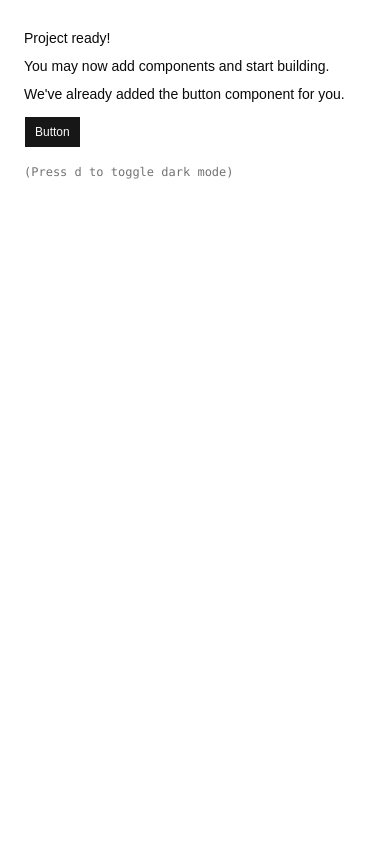
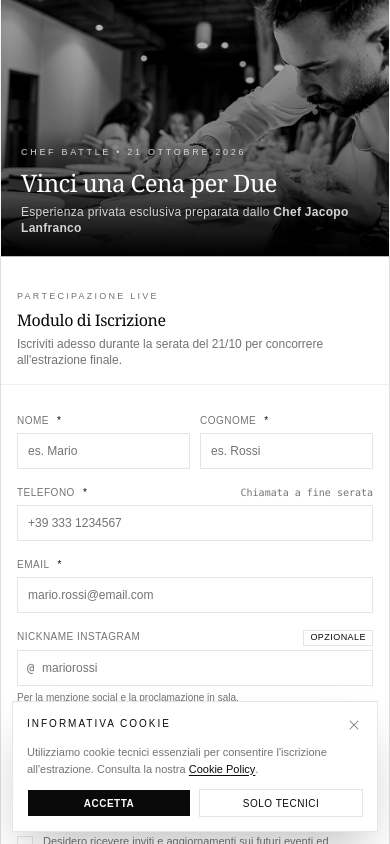
Before and after one commit to DaniCerri/form_estrazione-Jacopo_lanfranco, a React (Vite) app: page / in a window 390 px wide. Shown: the top 844 px of the page. Built offline with nearby package versions, Linux system fonts and the light colour scheme.

Commit message:
feat(app): organizza layout full-bleed mobile-first, tema black & white e metadata

```diff
--- a/index.html
+++ b/index.html
@@ -1,10 +1,11 @@
 <!doctype html>
-<html lang="en">
+<html lang="it">
   <head>
     <meta charset="UTF-8" />
-    <link rel="icon" type="image/svg+xml" href="/vite.svg" />
-    <meta name="viewport" content="width=device-width, initial-scale=1.0" />
-    <title>vite-app</title>
+    <meta name="viewport" content="width=device-width, initial-scale=1.0, maximum-scale=5.0, viewport-fit=cover" />
+    <meta name="description" content="Partecipa all'estrazione a premi ufficiale. Iscriviti gratuitamente in 1 minuto e ottieni il tuo biglietto virtuale numerato." />
+    <meta name="theme-color" content="#18181b" />
+    <title>Grande Estrazione a Premi 2026 | Iscrizione Gratuita</title>
   </head>
   <body>
     <div id="root"></div>
--- a/src/App.tsx
+++ b/src/App.tsx
@@ -1,19 +1,85 @@
-import { Button } from "@/components/ui/button"
+import { useState, useEffect } from "react"
+import { Header } from "@/components/Header"
+import { GiveawayForm } from "@/components/GiveawayForm"
+import { PrizeShowcase } from "@/components/PrizeShowcase"
+import { HowItWorks } from "@/components/HowItWorks"
+import { FaqSection } from "@/components/FaqSection"
+import { Footer } from "@/components/Footer"
+import { SuccessScreen } from "@/components/SuccessScreen"
+import { LegalSheets } from "@/components/LegalSheets"
+import { CookieBanner } from "@/components/CookieBanner"
+import type { TicketData, LegalDocType } from "@/types/giveaway"
 
 export function App() {
+  const [ticket, setTicket] = useState<TicketData | null>(null)
+  const [legalOpen, setLegalOpen] = useState(false)
+  const [activeLegalDoc, setActiveLegalDoc] = useState<LegalDocType>("termini")
+
+  // Ensure default dark theme for high-end B&W aesthetic
+  useEffect(() => {
+    document.documentElement.classList.add("dark")
+  }, [])
+
+  const handleOpenLegal = (doc: LegalDocType) => {
+    setActiveLegalDoc(doc)
+    setLegalOpen(true)
+  }
+
+  const handleSuccess = (createdTicket: TicketData) => {
+    setTicket(createdTicket)
+    window.scrollTo({ top: 0, behavior: "smooth" })
+  }
+
+  const handleReset = () => {
+    setTicket(null)
+    window.scrollTo({ top: 0, behavior: "smooth" })
+  }
+
   return (
-    <div className="flex min-h-svh p-6">
-      <div className="flex max-w-md min-w-0 flex-col gap-4 text-sm leading-loose">
-        <div>
-          <h1 className="font-medium">Project ready!</h1>
-          <p>You may now add components and start building.</p>
-          <p>We&apos;ve already added the button component for you.</p>
-          <Button className="mt-2">Button</Button>
+    <div className="min-h-screen bg-black flex justify-center selection:bg-neutral-800">
+      {/* Mobile edge-to-edge container */}
+      <main className="w-full max-w-md min-h-screen bg-background border-x border-border/40 shadow-2xl flex flex-col px-0 relative">
+        {/* Full Bleed Hero Header (No Navbar) */}
+        <Header />
+
+        {/* Content Area */}
+        <div className="flex-1 w-full flex flex-col">
+          {ticket ? (
+            <SuccessScreen ticket={ticket} onReset={handleReset} />
+          ) : (
+            <>
+              {/* Form IMMEDIATELY below Hero */}
+              <GiveawayForm
+                onOpenLegal={handleOpenLegal}
+                onSuccess={handleSuccess}
+              />
+
+              {/* Prize Details below the form */}
+              <PrizeShowcase />
+
+              {/* How it works below the form */}
+              <HowItWorks />
+
+              {/* FAQs */}
+              <FaqSection />
+            </>
+          )}
+
+          {/* Footer with legal navigation */}
+          <Footer onOpenLegal={handleOpenLegal} />
         </div>
-        <div className="font-mono text-xs text-muted-foreground">
-          (Press <kbd>d</kbd> to toggle dark mode)
-        </div>
-      </div>
+
+        {/* Slide-over Sheet for Privacy, Terms & Cookie Policy */}
+        <LegalSheets
+          open={legalOpen}
+          onOpenChange={setLegalOpen}
+          activeDoc={activeLegalDoc}
+          onSelectDoc={setActiveLegalDoc}
+        />
+
+        {/* Sticky Mobile Cookie Banner */}
+        <CookieBanner onOpenLegal={handleOpenLegal} />
+      </main>
     </div>
   )
 }
```
